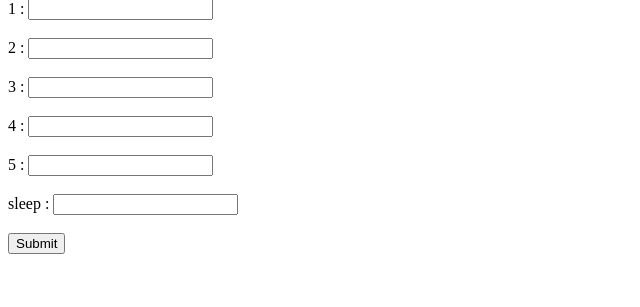
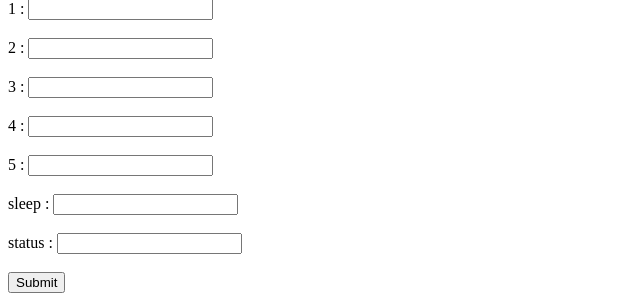
Before and after one commit to kausui/requestviewer, a Django app: page / in a window 1280 px wide. Shown: the part 493-800 px from the top of the page, without its empty margins (0-640 px from the left). Run offline with Django 3.2, Linux system fonts and the light colour scheme.

Commit message:
implement status code

```diff
--- a/main/views.py
+++ b/main/views.py
@@ -7,22 +7,33 @@ import time
 class IndexView(generic.CreateView):
     def get(self, request, *args, **kwargs):
         context = self.prepare_context(request)
-
+        status_code = 200
         # basic authentication(todo)
         # if "auth" in request.GET:
 
         self.sleep(request)
 
+        if "status" in request.GET:
+            print("Status Code option")
+            status_val_str = request.GET.get("status")
+            if status_val_str.isdigit():
+                status_value = int(status_val_str)
+                if status_value > 0:
+                    print("Status code: ", status_value)
+                    status_code = status_value
+
         # websocket(todo)
-        return render(request, 'index.html', context)
+        return render(request, 'index.html', context, status=status_code)
 
     def post(self, request, *args, **kwargs):
         context = self.prepare_context(request)
         self.sleep(request)
         self.post_sleep(request)
+        status_code = 200
+        status_code = self.post_status(request)
         context['post'] = request.POST
 
-        return render(request, 'index.html', context)
+        return render(request, 'index.html', context, status=status_code)
 
     def prepare_context(self, request):
         context = dict()
@@ -55,6 +66,16 @@ class IndexView(generic.CreateView):
                     print("Sleep ", sleep_value, "seconds")
                     time.sleep(sleep_value)
 
+    def post_status(self, request):
+        if "status" in request.POST:
+            print("POST Status option")
+            status_val_str = request.POST.get("status")
+            if status_val_str.isdigit():
+                status_value = int(status_val_str)
+                if status_value > 0:
+                    print("Status Code: ", status_value)
+                    return status_value
+
 class PageNotFoundView(generic.CreateView):
     def get(self, request, *args, **kwargs):
         raise Http404
--- a/templates/index.html
+++ b/templates/index.html
@@ -27,6 +27,7 @@
         4 : <input type="text" name="4"><br><br>
         5 : <input type="text" name="5"><br><br>
         sleep : <input type="number" name="sleep"><br><br>
+        status : <input type="number" name="status"><br><br>
         <input type="submit" value="Submit">
     </form>
 </body>
```
